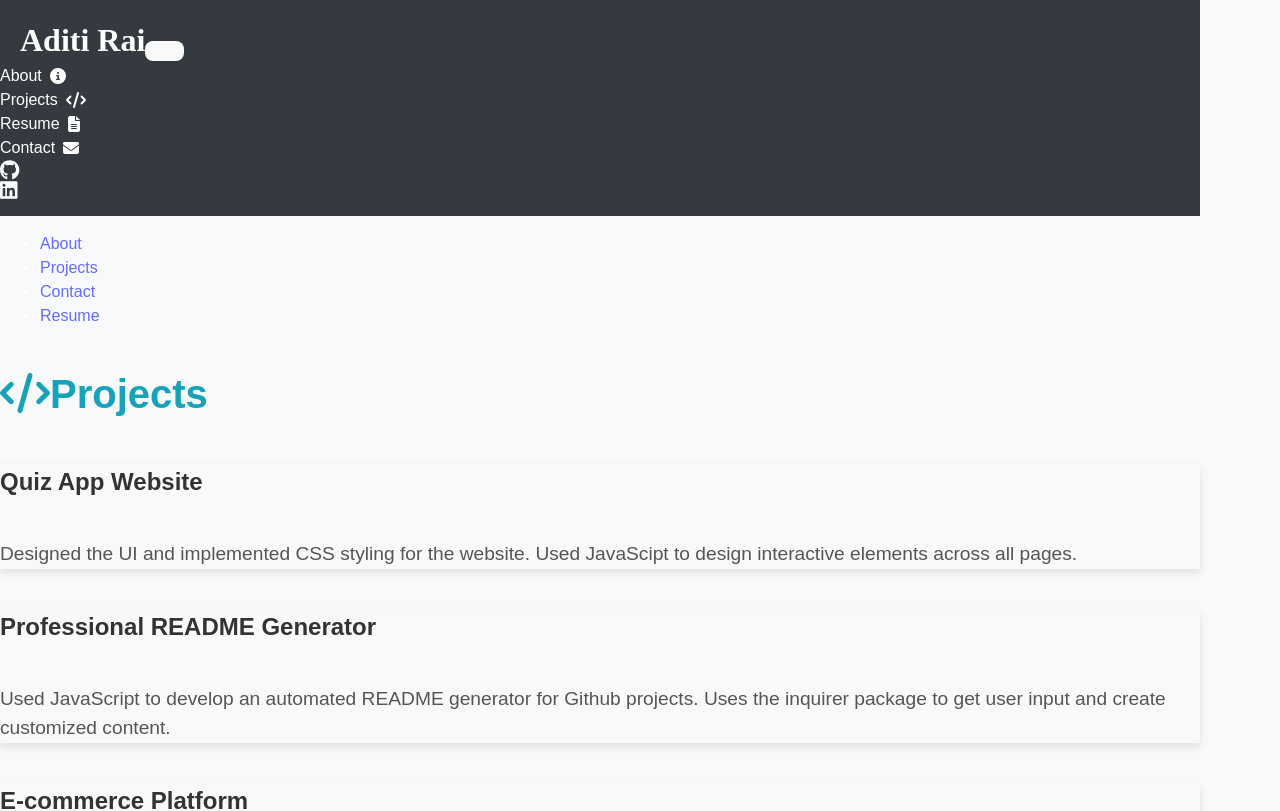
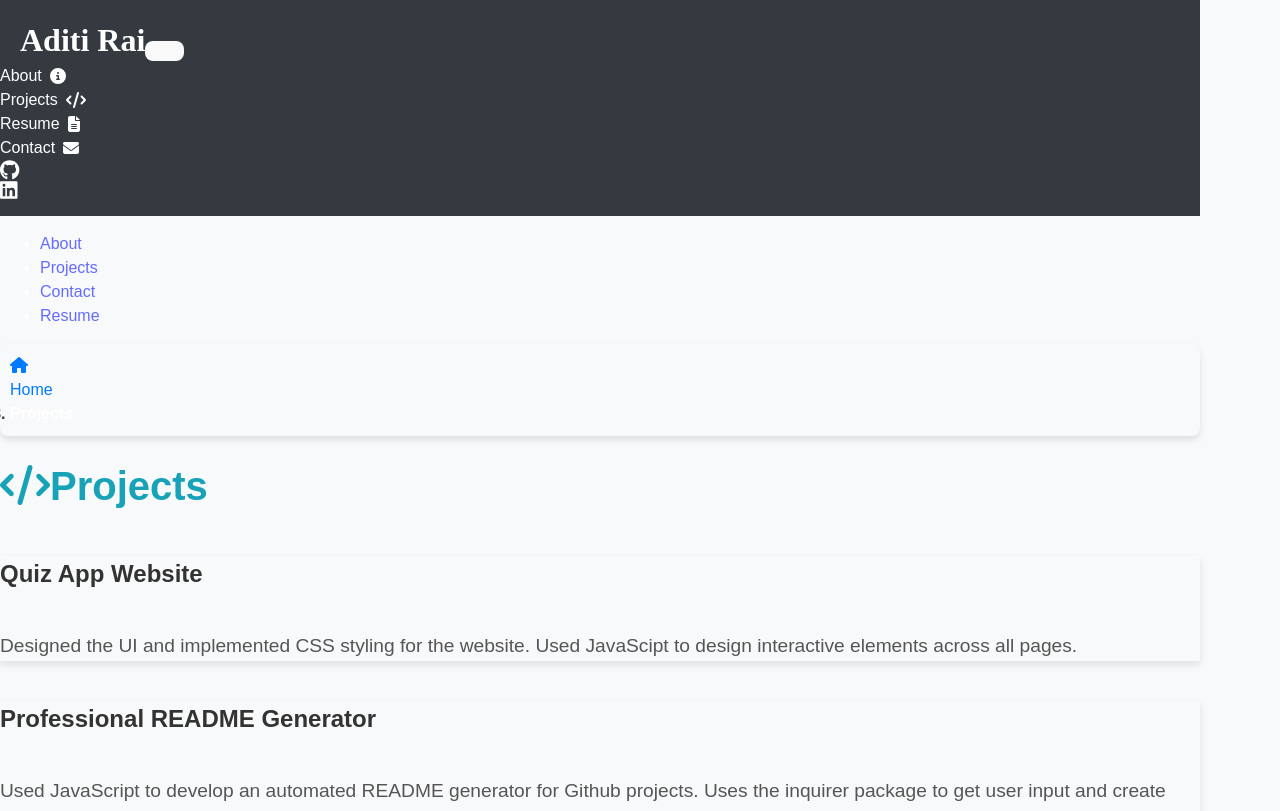
Before and after one commit to aditirai-ux/my-portfolio, a React (Vite) app: page /contact in a window 1280 px wide. Shown: the top 811 px of the page. Built offline with nearby package versions, Linux system fonts and the light colour scheme.

Commit message:
created a breadcrumbs component

```diff
--- a/src/components/Breadcrumbs.jsx
+++ b/src/components/Breadcrumbs.jsx
@@ -0,0 +1,39 @@
+import React from 'react';
+import { Link } from 'react-router-dom';
+import { FontAwesomeIcon }
+    from '@fortawesome/react-fontawesome';
+import { faHome }
+    from '@fortawesome/free-solid-svg-icons';
+
+const Breadcrumbs = ({ paths }) => {
+    return (
+        <nav aria-label="breadcrumb">
+            <ol className="breadcrumb bg-light p-3 rounded">
+                <li className="breadcrumb-item">
+                    <Link to="/">
+                        <FontAwesomeIcon icon={faHome}
+                            className="mr-2" />
+                        {/* Home */}
+                    </Link>
+                </li>
+                {paths.map((path, index) => (
+                    <li key={index}
+                        className={
+                            `breadcrumb-item${index === paths.length - 1 ?
+                                ' active' : ''}`
+                        }>
+                        {index !== paths.length - 1 ? (
+                            <Link to={path.to}>
+                                {path.title}
+                            </Link>
+                        ) : (
+                            <span>{path.title}</span>
+                        )}
+                    </li>
+                ))}
+            </ol>
+        </nav>
+    );
+};
+
+export default Breadcrumbs;
--- a/src/components/Project.jsx
+++ b/src/components/Project.jsx
@@ -3,11 +3,11 @@ import '../styles/Project.css'
 import { FontAwesomeIcon }
     from '@fortawesome/react-fontawesome';
 import { faCode } from '@fortawesome/free-solid-svg-icons';
-import { Breadcrumbs } from '@mui/material';
+import Breadcrumbs from './Breadcrumbs.jsx';
 import '../App.css';
 
 const Project = () => {
-    const path =
+    const breadcrumbsPath =
         [
             { title: 'Home', to: '/' },
             { title: 'Projects', to: '/projects' }
@@ -16,7 +16,7 @@ const Project = () => {
     return (
         <section id="projects"
             className="container text-center">
-            <Breadcrumbs paths={path} />
+            <Breadcrumbs paths={breadcrumbsPath} />
             <h2 className="section-title">
                 <FontAwesomeIcon icon={faCode}
                     className="mr-2" />
```
